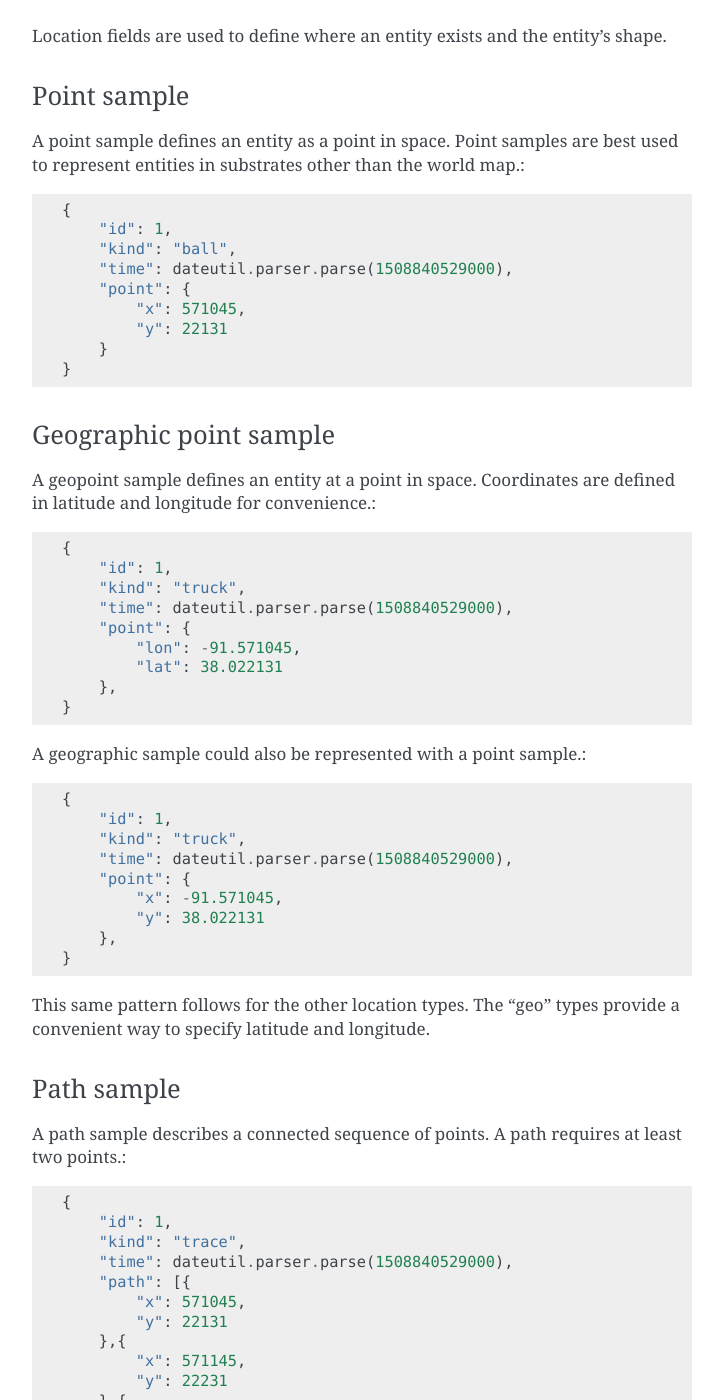
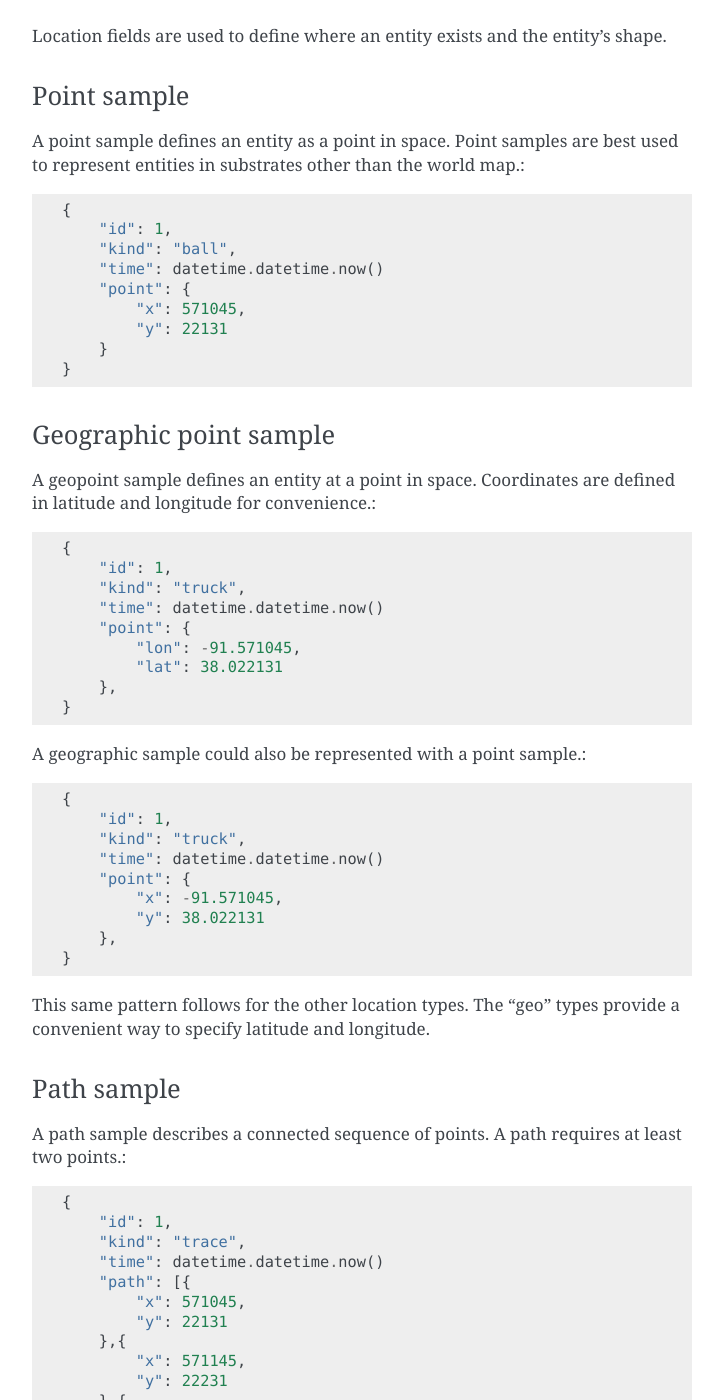
Before and after one commit to ConduceInc/conduce-python-api, a Sphinx documentation site: the page built from doc/source/entity-sample-definitions.rst, in a window 1280 px wide and 1400 px high, scrolled down 808 px. Shown: the whole window, without its empty margins (388-1111 px from the left). Built offline with Sphinx 7.4.7, drawn with Linux system fonts in a browser that asks for light colours; formulas are drawn with MathJax 3; some of the changed text lies outside the part shown.

Commit message:
Replace dateutil with datetime

```diff
--- a/doc/source/entity-sample-definitions.rst
+++ b/doc/source/entity-sample-definitions.rst
@@ -37,7 +37,7 @@ A point sample defines an entity as a point in space.  Point samples are best us
     {
         "id": 1,
         "kind": "ball",
-        "time": dateutil.parser.parse(1508840529000),
+        "time": datetime.datetime.now()
         "point": {
             "x": 571045,
             "y": 22131
@@ -53,7 +53,7 @@ A geopoint sample defines an entity at a point in space.  Coordinates are define
     {
         "id": 1,
         "kind": "truck",
-        "time": dateutil.parser.parse(1508840529000),
+        "time": datetime.datetime.now()
         "point": {
             "lon": -91.571045,
             "lat": 38.022131
@@ -65,7 +65,7 @@ A geographic sample could also be represented with a point sample.::
     {
         "id": 1,
         "kind": "truck",
-        "time": dateutil.parser.parse(1508840529000),
+        "time": datetime.datetime.now()
         "point": {
             "x": -91.571045,
             "y": 38.022131
@@ -84,7 +84,7 @@ A path sample describes a connected sequence of points.  A path requires at leas
     {
         "id": 1,
         "kind": "trace",
-        "time": dateutil.parser.parse(1508840529000),
+        "time": datetime.datetime.now()
         "path": [{
             "x": 571045,
             "y": 22131
@@ -106,7 +106,7 @@ A geographic path sample describes a connected sequence of points in geographic
     {
         "id": 1,
         "kind": "road",
-        "time": dateutil.parser.parse(1508840529000),
+        "time": datetime.datetime.now()
         "path": [{
             "lon": -91.571045,
             "lat": 38.022131
@@ -129,7 +129,7 @@ A polygon sample describes a closed sequence of points.  A polygon requires at l
     {
         "id": 1,
         "kind": "trace",
-        "time": dateutil.parser.parse(1508840529000),
+        "time": datetime.datetime.now()
         "polygon": [{
             "x": 571045,
             "y": 22131
@@ -154,7 +154,7 @@ A geographic polygon sample describes a closed sequence of points in geographic
     {
         "id": 1,
         "kind": "road",
-        "time": dateutil.parser.parse(1508840529000),
+        "time": datetime.datetime.now()
         "polygon": [{
             "lon": -91.571045,
             "lat": 38.022131
@@ -180,7 +180,7 @@ Attributes are used to define characteristics of entities not encompassed by the
     {
         "id": 1,
         "kind": "ball",
-        "time": dateutil.parser.parse(dateutil.parser.parse(1508840529000)),
+        "time": dateutil.parser.parse(dateutil.parser.parse(2017-10-27T10:23:32+05:00)),
         "point": {
             "x": 571045,
             "y": 22131
```
